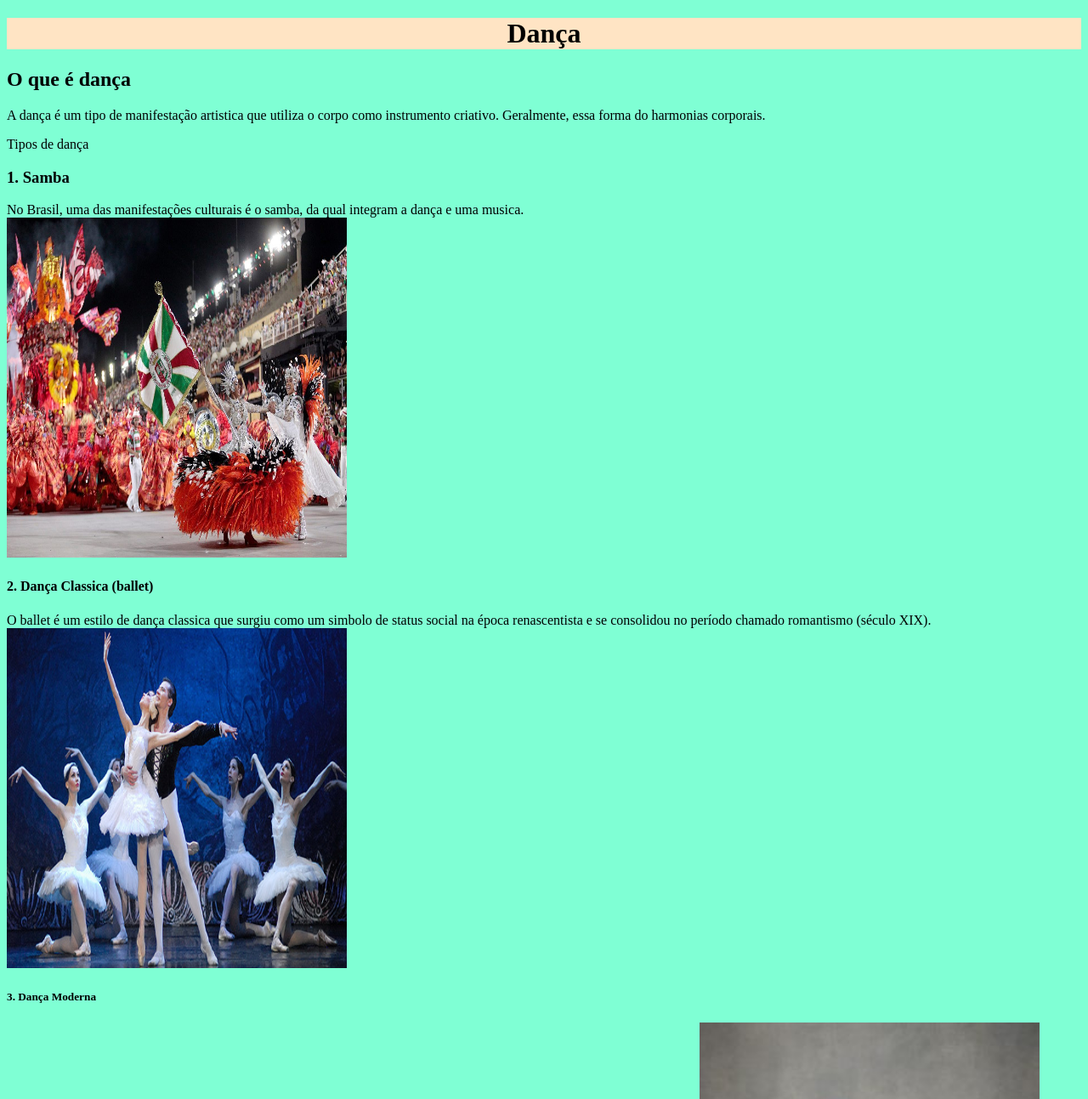
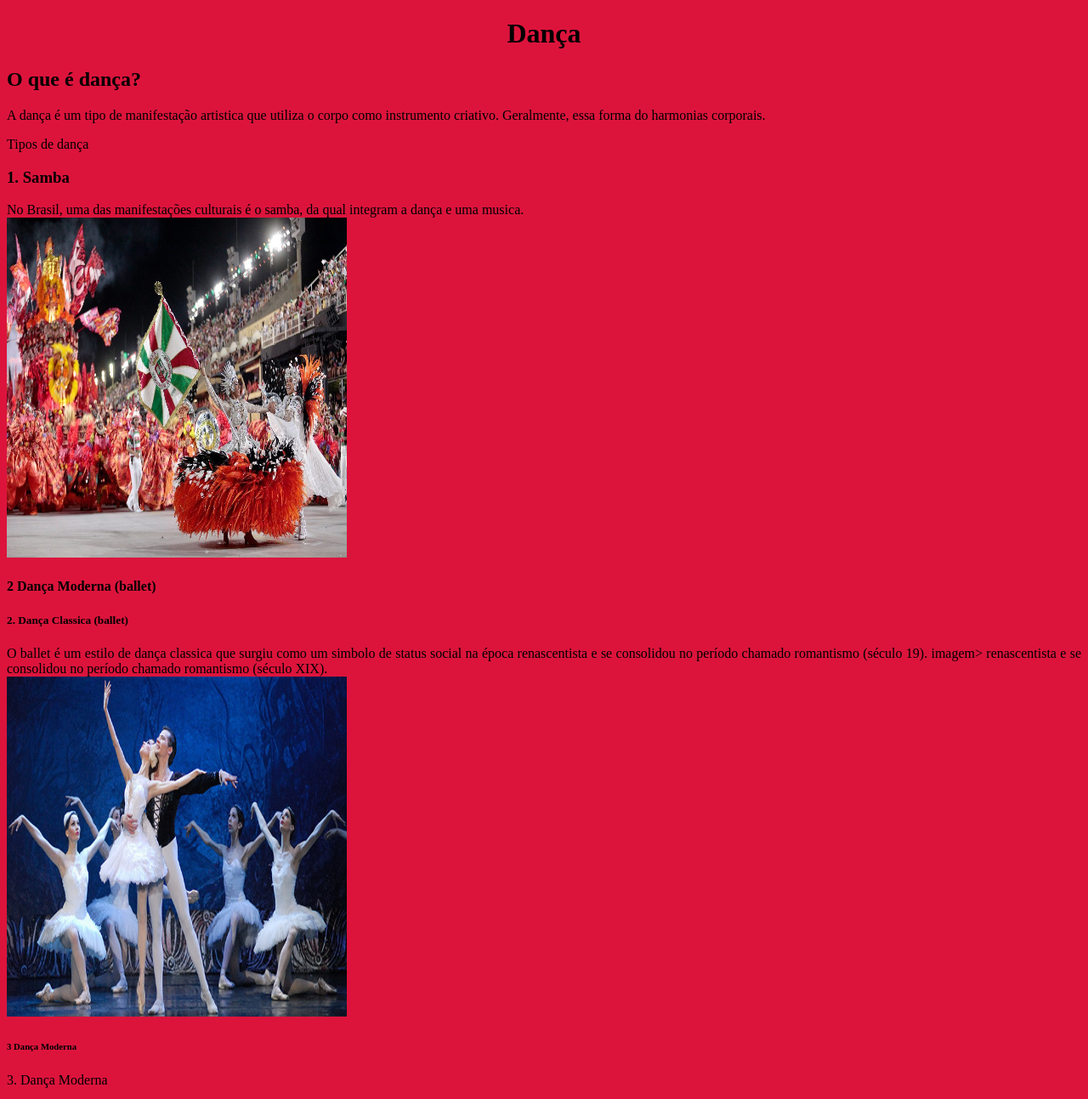
Before and after one commit to gabrieliandress/VSCODE, a plain HTML site: page index.html in a window 1280 px wide. Shown: the top 1293 px of the page at 85% size. Drawn offline with Linux system fonts and the light colour scheme.

Commit message:
Add files via upload

```diff
--- a/index.html
+++ b/index.html
@@ -1,15 +1,20 @@
 <!DOCTYPE html>
+  </html>
+      </head>
   <html>
       <head>
       <meta charset='utf-8'>
-        <title>Pensamento computacional- Colégio Estadual Humberto de Alencar Castelo Branco-EFM</title>
+
+        <title>Pensamento computacional- Colégio Estadual Humberto de Alencar Castelo Branco-EFM </title>
       <link rel="stylesheet" href="style.css"
       </head>
 
       <body>
 
-        <p> <h1>Dança</h1></p>
-    <h2> O que é dança</h2>
+        <p><h1><center>Dança</center></h1></p>
+
+    <h2> O que é dança?</h2>
+
 
 
  A dança é um tipo de manifestação artistica que utiliza o corpo como instrumento criativo.
@@ -17,6 +22,7 @@
 
 
  <p>Tipos de dança</p>
+
  <p><h3> 1. Samba </h3></p>
  No Brasil, uma das manifestações culturais é o samba, da qual integram a dança e uma musica.
  <div>
@@ -25,16 +31,21 @@
  </div>
 
 
- <p><h4> 2. Dança Classica (ballet)</h4></p>
+ <p><h4>2 Dança Moderna (ballet)</h4></p>
+ <p><h5> 2. Dança Classica (ballet)</h5></p>
   O ballet é um estilo de dança classica que surgiu como um simbolo de status social na época
+renascentista e se consolidou no período chamado romantismo (século 19).
+ imagem>
 renascentista e se consolidou no período chamado romantismo (século XIX).
 <div>
  <img id="imagem2" src="imagem 2.png" width="400px" height="400px">
  </div>
 
- <p><h5> 3. Dança Moderna</h5></p>
+ <p><h6> 3 Dança Moderna</h6></p>
+ <p><h7> 3. Dança Moderna</h7></p>
   Dança moderna é o termo usado para designar um estilo de dança que surgiu no início do
 século 20, junto com a arte moderna.
+
 
  <img id="imagem3" src="imagem 3.png" width="400px"  height="400px">
 
@@ -44,9 +55,12 @@ século 20, junto com a arte moderna.
 
 
 
+
+
 <script src='main.js'></script>
 </head>
 
 
+
 </body>
 </html>
--- a/style.css
+++ b/style.css
@@ -1,3 +1,7 @@
+body {
+
+    background-color: crimson;
+    text-align: justify;
 body {
 
     background-color: aquamarine;
@@ -5,6 +9,10 @@ text-align:justify
 }
  h1 {
 
+h1 {
+    color: rgb(20, 220, 30);
     background-color: bisque;
     text-align: center;
+
+}
  }
```
